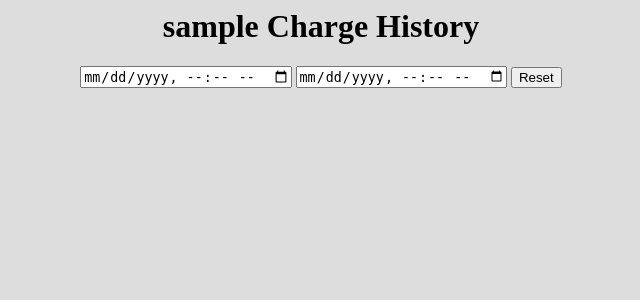
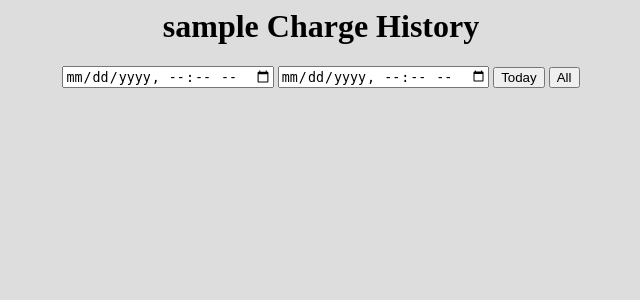
Before and after one commit to ryan-brown/dry-electrics-delegator, a Flask app: a page that uses app/templates/user.html in a window 1280 px wide. Shown: the top 300 px of the page, without its empty margins (319-959 px from the left). Run offline with Flask 2, Linux system fonts and the light colour scheme; data that the repository does not hold is empty.

Commit message:
todaychart

```diff
--- a/app/templates/user.html
+++ b/app/templates/user.html
@@ -11,7 +11,8 @@
   <h1>{{username}} Charge History</h1>
   <input type="datetime-local" id="start-time">
   <input type="datetime-local" id="end-time">
-  <button id="reset-button">Reset</button><br />
+  <button id="today-button">Today</button>
+  <button id="all-button">All</button><br />
   </center>
   <script type="text/javascript">
 
@@ -74,28 +75,32 @@
 
     newData = data.filter(e =>  Date.parse(e[2]) <= endTime && Date.parse(e[2]) >= startTime)
 
-    //rejoin data
-    var circle = svg.select("g").selectAll("circle")
-        .data(newData);
+    var newCircles = g.selectAll("circle")
+          .remove()
+          .exit()
+          .data(newData)
 
-    circle.exit().remove();//remove unneeded circles
-    circle.enter().append("circle")
-        .attr("r",0);//create any new circles needed
-
-    //update all circles to new positions
-    circle.transition()
-        //.duration(500)
-        .attr("cx", function(d){ return x(Date.parse(d[2])) })
-        .attr("cy", function(d){ return y(d[0]) })
-        .attr("r", 2)
-        .attr("fill", "green");
+    newCircles.enter().append("circle")
+    .attr("cx", function(d){ return x(Date.parse(d[2])) })
+    .attr("cy", function(d){ return y(d[0]) })
+    .attr("r", 2)
+    .attr("fill", "green");
   }
 
   document.getElementById("start-time").addEventListener("change", updateChart)
   document.getElementById("end-time").addEventListener("change", updateChart)
-  document.getElementById("reset-button").addEventListener("click", function() {
+  document.getElementById("all-button").addEventListener("click", function() {
     document.getElementById("start-time").value = formatDate(data[0][2])
     document.getElementById("end-time").value = formatDate(data[data.length - 1][2])
+    updateChart()
+  })
+
+  document.getElementById("today-button").addEventListener("click", function() {
+    let today = new Date()
+    let datePrefix = today.getFullYear()+'-'+(today.getMonth()+1)+'-'+today.getDate();
+
+    document.getElementById("start-time").value = datePrefix+"T09:00"
+    document.getElementById("end-time").value = datePrefix+"T18:00"
     updateChart()
   })
 
```
